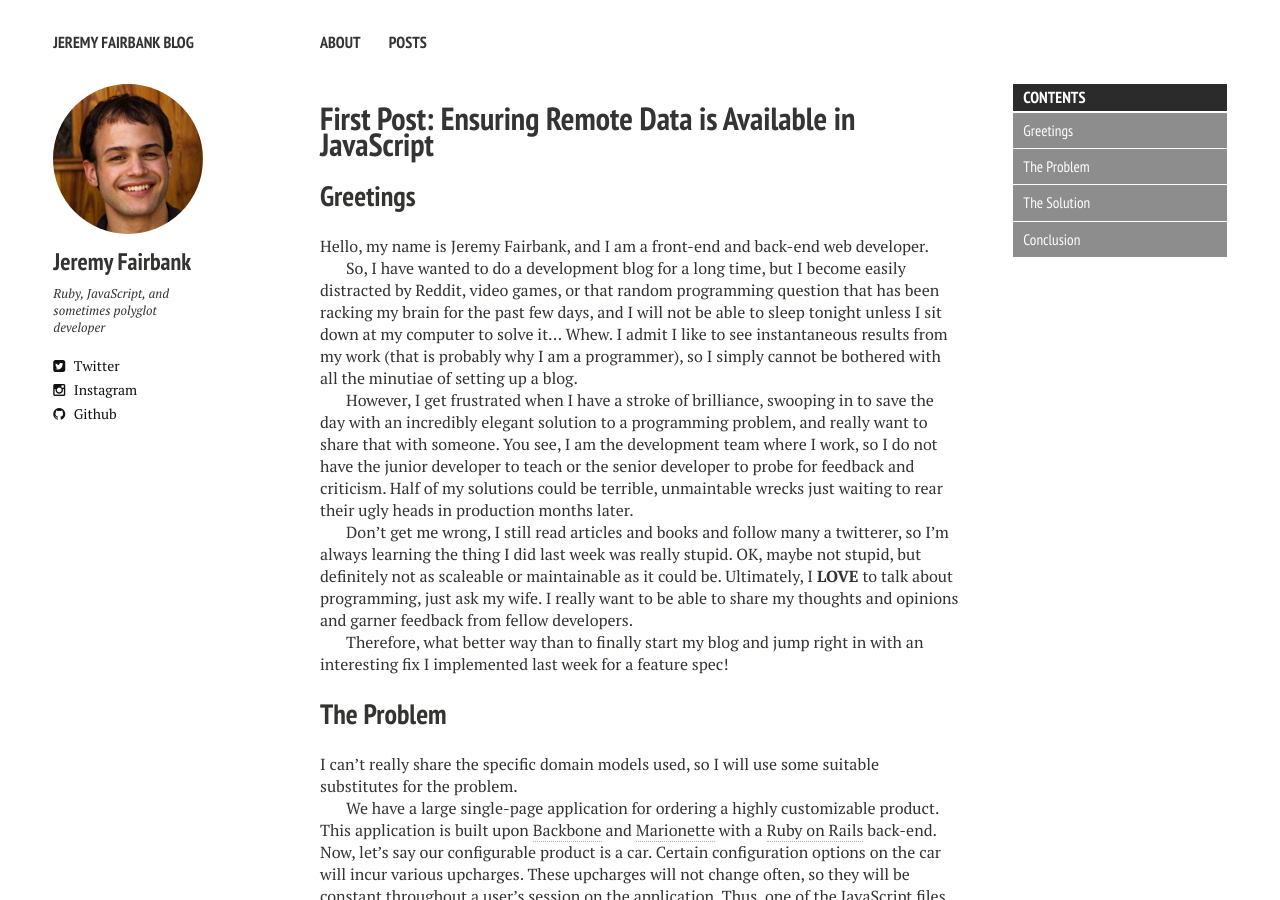
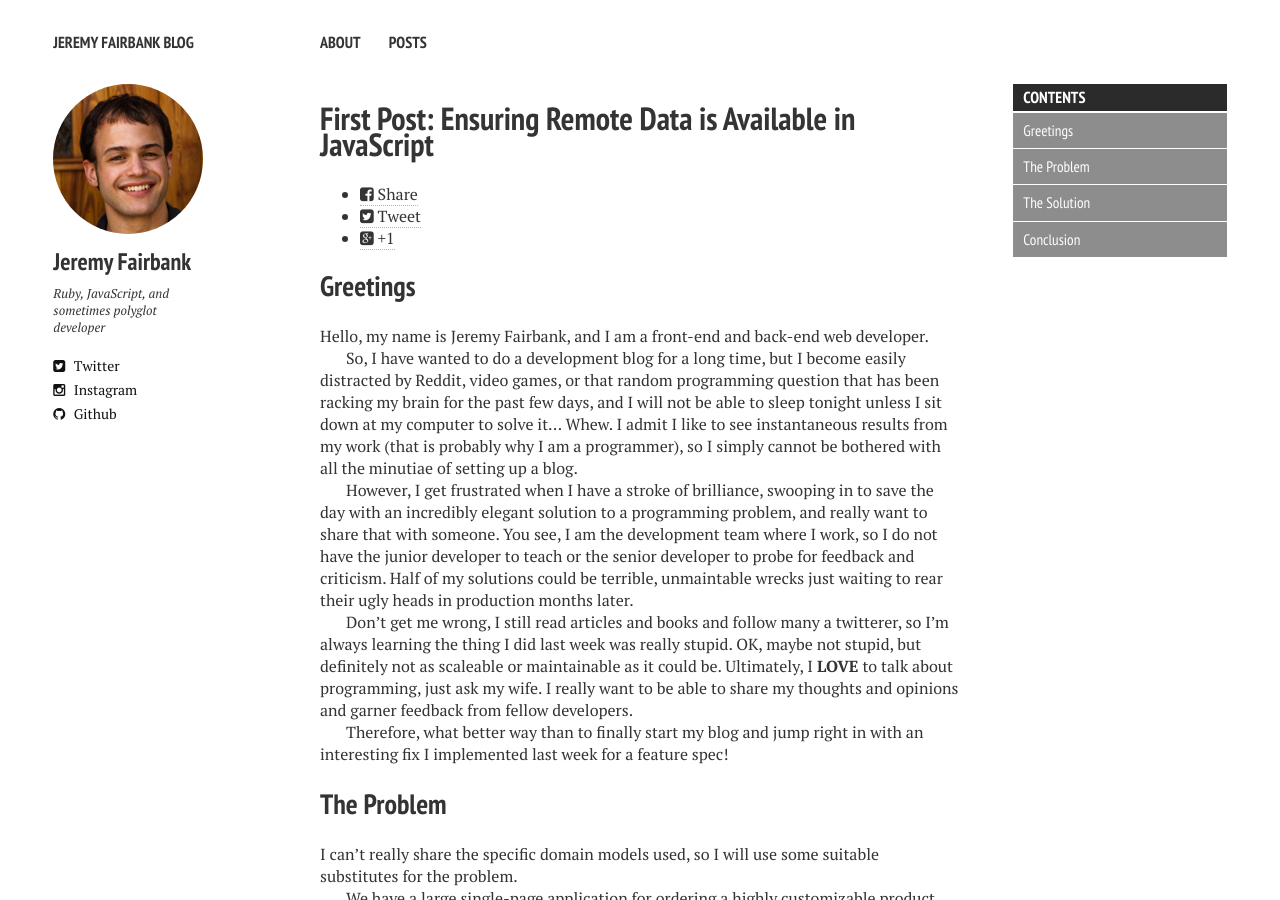
Before and after one commit to jfairbank/blog, a Jekyll site: the page built from _posts/2014-06-21-first-post-ensuring-remote-data-is-available.md, in a window 1280 px wide and 900 px high. Built offline with Jekyll 4.4.1, drawn with Linux system fonts in a browser that asks for light colours; nearby versions of some CDN libraries; comment, search, counter and statistics services are not loaded.

Commit message:
Add social share include

```diff
--- a/_layouts/post.html
+++ b/_layouts/post.html
@@ -43,7 +43,9 @@
       {% endif %}
     </div><!--/ .headline-wrap -->
     <div class="article-wrap">
+      {% if page.share %}{% include _social-share.html %}{% endif %}
       {{ content }}
+      {% if page.share %}{% include _social-share.html %}{% endif %}
       <hr />
       <footer role="contentinfo">
         <div class="article-author-bottom">
```
